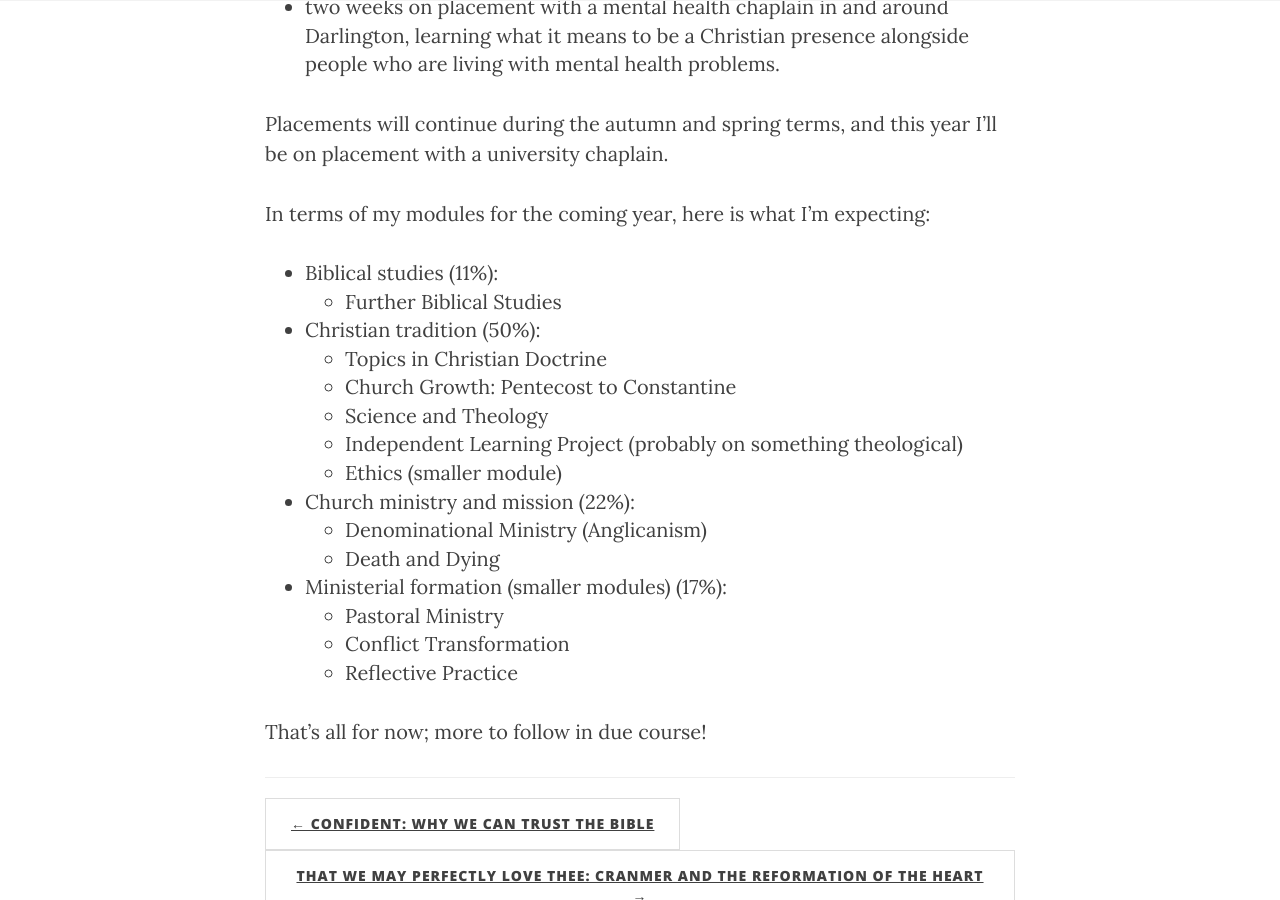
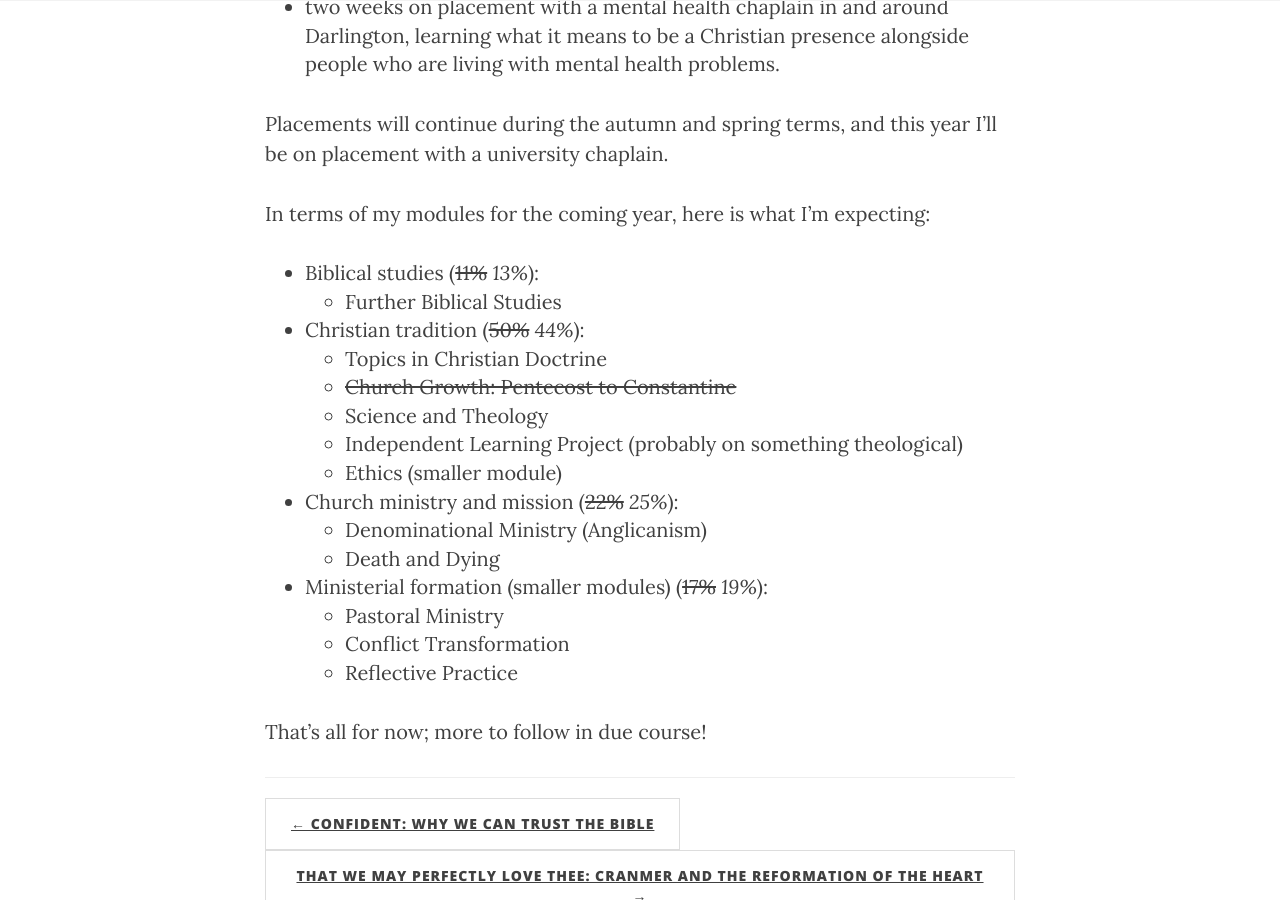
Before and after one commit to anthonyjsmith/anthonyjsmith.github.io, a Jekyll site: the page built from _posts/2017-09-30-postcard-from-durham-2.md, in a window 1280 px wide and 900 px high, scrolled down 822 px. Built offline with Jekyll 4.4.1, drawn with Linux system fonts in a browser that asks for light colours; nearby versions of some CDN libraries; comment, search, counter and statistics services are not loaded.

Commit message:
Update to modules

```diff
--- a/_posts/2017-09-30-postcard-from-durham-2.md
+++ b/_posts/2017-09-30-postcard-from-durham-2.md
@@ -19,18 +19,18 @@ Placements will continue during the autumn and spring terms, and this year I'll
 
 In terms of my modules for the coming year, here is what I'm expecting:
 
-* Biblical studies (11%):
+* Biblical studies (~~11%~~ _13%_):
   * Further Biblical Studies
-* Christian tradition (50%):
+* Christian tradition (~~50%~~ _44%_):
   * Topics in Christian Doctrine
-  * Church Growth: Pentecost to Constantine
+  * ~~Church Growth: Pentecost to Constantine~~
   * Science and Theology
   * Independent Learning Project (probably on something theological)
   * Ethics (smaller module)
-* Church ministry and mission (22%):
+* Church ministry and mission (~~22%~~ _25%_):
   * Denominational Ministry (Anglicanism)
   * Death and Dying
-* Ministerial formation (smaller modules) (17%):
+* Ministerial formation (smaller modules) (~~17%~~ _19%_):
   * Pastoral Ministry
   * Conflict Transformation
   * Reflective Practice
```
